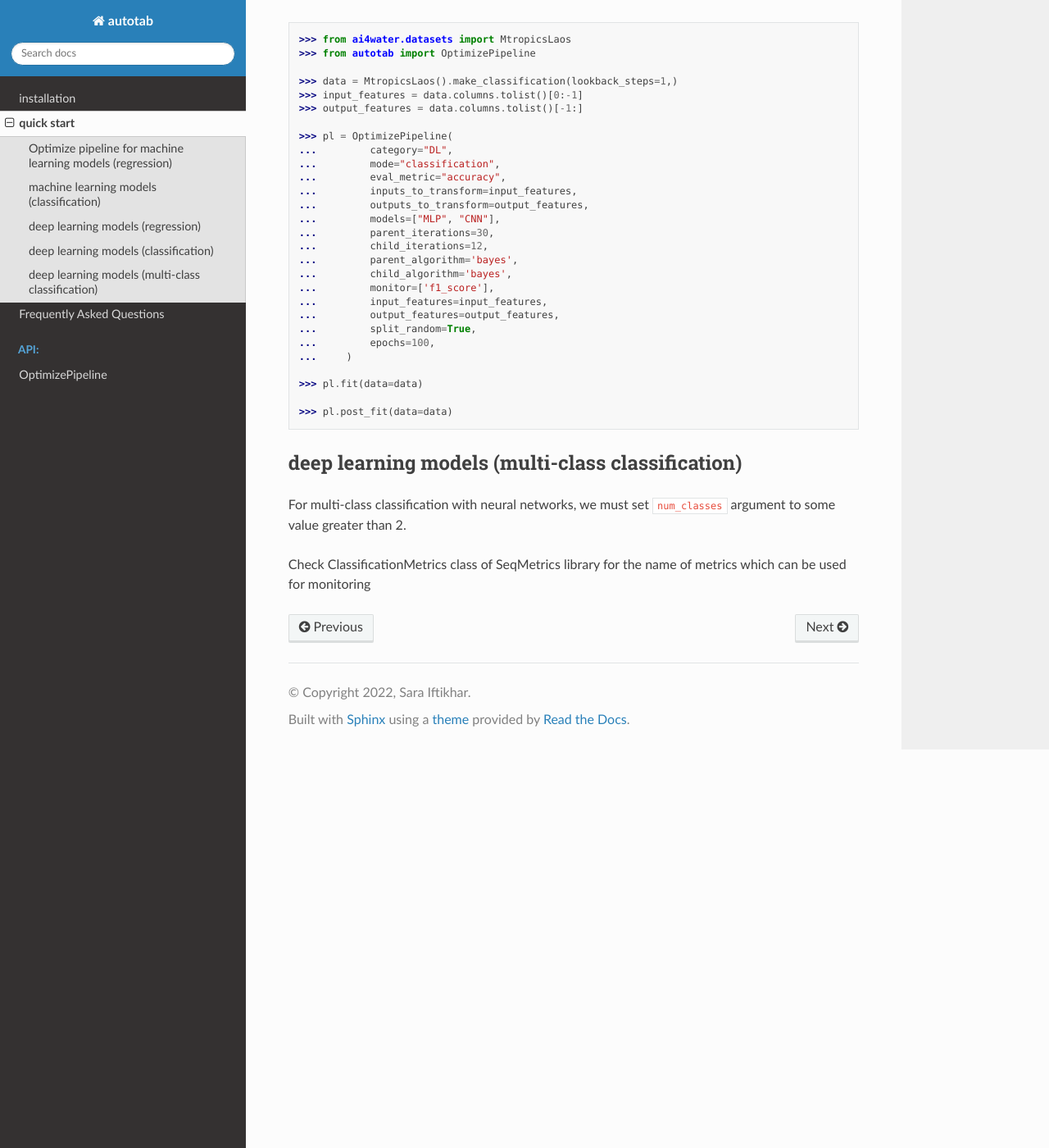
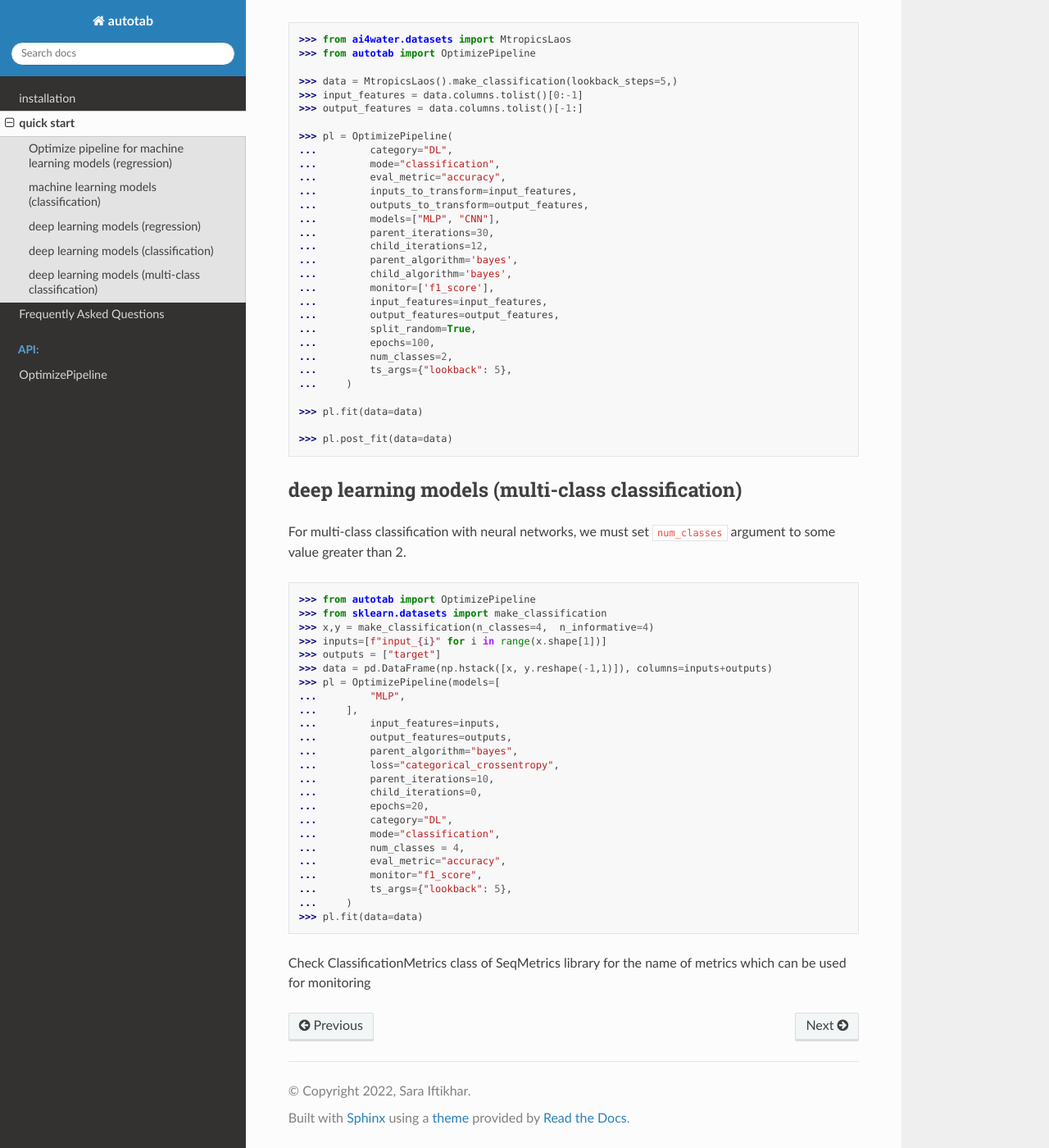
Before and after one commit to Sara-Iftikhar/AutoTab, a Sphinx documentation site: the page built from docs/source/quick_start.rst, in a window 1280 px wide and 1400 px high, scrolled down 2621 px. Shown: the whole window at 82% size. Built offline with Sphinx 7.4.7 and the Read the Docs theme 2.0.0, drawn with Linux system fonts in a browser that asks for light colours; pages that are not in the unit, such as notebooks, are missing from menus.

Commit message:
improved docs

```diff
--- a/docs/source/quick_start.rst
+++ b/docs/source/quick_start.rst
@@ -146,7 +146,7 @@ stacks of Dense layers. The number of layers are also optimized.
     >>> from ai4water.datasets import MtropicsLaos
     >>> from autotab import OptimizePipeline
 
-    >>> data = MtropicsLaos().make_classification(lookback_steps=1,)
+    >>> data = MtropicsLaos().make_classification(lookback_steps=5,)
     >>> input_features = data.columns.tolist()[0:-1]
     >>> output_features = data.columns.tolist()[-1:]
 
@@ -166,6 +166,8 @@ stacks of Dense layers. The number of layers are also optimized.
     ...         output_features=output_features,
     ...         split_random=True,
     ...         epochs=100,
+    ...         num_classes=2,
+    ...         ts_args={"lookback": 5},
     ...     )
 
     >>> pl.fit(data=data)
@@ -179,24 +181,31 @@ For multi-class classification with neural networks, we must set
 ``num_classes`` argument to some value greater than 2.
 
 .. code-block:: python
+
     >>> from autotab import OptimizePipeline
+    >>> from sklearn.datasets import make_classification
+    >>> x,y = make_classification(n_classes=4,  n_informative=4)
+    >>> inputs=[f"input_{i}" for i in range(x.shape[1])]
+    >>> outputs = ["target"]
+    >>> data = pd.DataFrame(np.hstack([x, y.reshape(-1,1)]), columns=inputs+outputs)
     >>> pl = OptimizePipeline(models=[
-    >>>         "MLP",
-    >>>     ],
-    >>>         input_features=multi_cls_input_features,
-    >>>         output_features=multi_cls_output_features,
-    >>>         parent_algorithm="bayes",
-    >>>         loss="categorical_crossentropy",
-    >>>         parent_iterations=10,
-    >>>         child_iterations=0,
-    >>>         epochs=20,
-    >>>         category="DL",
-    >>>         mode="classification",
-    >>>         num_classes = 4,
-    >>>         eval_metric="accuracy",
-    >>>         monitor="f1_score",
-    >>>     )
-    >>> pl.fit(data=multi_cls_data,)
+    ...         "MLP",
+    ...     ],
+    ...         input_features=inputs,
+    ...         output_features=outputs,
+    ...         parent_algorithm="bayes",
+    ...         loss="categorical_crossentropy",
+    ...         parent_iterations=10,
+    ...         child_iterations=0,
+    ...         epochs=20,
+    ...         category="DL",
+    ...         mode="classification",
+    ...         num_classes = 4,
+    ...         eval_metric="accuracy",
+    ...         monitor="f1_score",
+    ...         ts_args={"lookback": 5},
+    ...     )
+    >>> pl.fit(data=data)
 
 Check ClassificationMetrics class of SeqMetrics library for the name of metrics
 which can be used for monitoring
```
